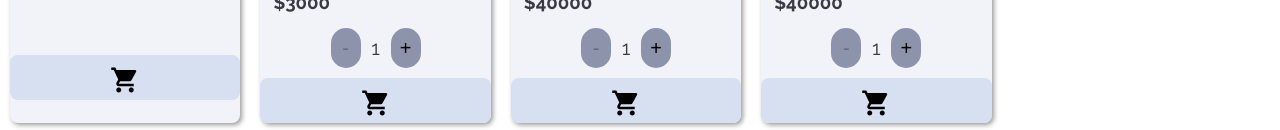
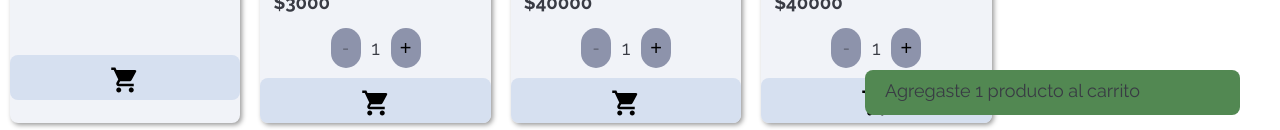
Before and after one commit to GastonLell/coder-tienda, a React (Create React App) app: page / in a window 1280 px wide. Both pictures are taken after a click on the button 125 px from the left and 752 px from the top of the page. Shown: the part 675-805 px from the top of the page. Built offline with nearby package versions, Linux system fonts and the light colour scheme.

Commit message:
alert compra estilos

```diff
--- a/src/assets/imagenes/aProductos.js
+++ b/src/assets/imagenes/aProductos.js
@@ -5,25 +5,29 @@ let aProductos = [
         nombreProducto: "Guitarra",
         precioProducto: 7000,
         imagenProducto: imagenPrueba,
-        detalleProducto: "Este seria el detalle del producto"
+        detalleProducto: "Este seria el detalle del producto",
+        stock: 5
     },
     {
         nombreProducto: "Ukelele",
         precioProducto: 3000,
         imagenProducto: null,
-        detalleProducto: "Este seria el detalle del producto"
+        detalleProducto: "Este seria el detalle del producto",
+        stock: 7
     },
     {
         nombreProducto: "Piano",
         precioProducto: 40000,
         imagenProducto: null,
-        detalleProducto: "Este seria el detalle del producto"
+        detalleProducto: "Este seria el detalle del producto",
+        stock: 1
     },
     {
         nombreProducto: "Piano",
         precioProducto: 40000,
         imagenProducto: null,
-        detalleProducto: "Este seria el detalle del producto"
+        detalleProducto: "Este seria el detalle del producto",
+        stock: 3
     }
 ]
 export default aProductos;
--- a/src/components/global/ItemListContainer/CountContainer.jsx
+++ b/src/components/global/ItemListContainer/CountContainer.jsx
@@ -1,4 +1,4 @@
-import {Contador} from './Style';
+import {Contador, AlertMessage} from './Style';
 
 const ContadorProductos = ({handleClickSubst, handleClickAdd, count}) => {
 
--- a/src/components/global/ItemListContainer/Item.jsx
+++ b/src/components/global/ItemListContainer/Item.jsx
@@ -1,23 +1,31 @@
 import {useState} from 'react';
-import {ItemStyle} from './Style';
+import {ItemStyle, AlertMessage} from './Style';
 import CountContainer from './CountContainer';
 import AddToCart from './AddToCart';
 
-const Item = ({producto, precio, descripcion, imagenProducto}) => {
+const Item = ({producto, precio, descripcion, imagenProducto, stock}) => {
+
     //estado del contador
     const [count, setCount] = useState(1);
+    // estado mensajes
+    const [message, setMessage] = useState({});
 
     //funciones de botones contador
     const handleClickSubst = () => {
         setCount(count -1);
     }
-
     const handleClickAdd = () => {
         setCount(count + 1);
     }
 
+    //mensaje de agregar al al carrito
+
     const handleClickCart = () => {
-        alert(`agregaste ${count} productos al carrito`);
+        setMessage({
+            type: 'success',
+            text: count === 1 ? `Agregaste ${count} producto al carrito` : `Agregaste ${count} productos al carrito`
+        })
+        setTimeout(() => setMessage({}), 10000)
     }
 
     return(
@@ -28,8 +36,16 @@ const Item = ({producto, precio, descripcion, imagenProducto}) => {
                 <h5 className="detalle-producto" >{descripcion}</h5>
                 <h3 className="detalle-producto" >${precio}</h3>
             </div>
-            <CountContainer handleClickSubst={handleClickSubst} handleClickAdd={handleClickAdd} count={count} />
+            <CountContainer handleClickSubst={handleClickSubst} handleClickAdd={handleClickAdd} count={count} stock={stock} />
             <AddToCart handleClickCart={handleClickCart} />
+            {
+                message.text &&
+                    <AlertMessage>
+                        {message.text}
+                    </AlertMessage>
+
+            }
+
         </ItemStyle>
     )
 }
--- a/src/components/global/ItemListContainer/ItemList.jsx
+++ b/src/components/global/ItemListContainer/ItemList.jsx
@@ -9,7 +9,12 @@ const ItemList = ({categoria}) => {
             <Subtitle>{categoria}</Subtitle>
             <div className="productos">
             {
-                aProductos.map(producto =>  <Item producto={producto.nombreProducto} precio={producto.precioProducto} descripcion={producto.detalleProducto} imagenProducto={producto.imagenProducto} /> )
+                aProductos.map(producto =>  <Item producto={producto.nombreProducto}
+                                                precio={producto.precioProducto}
+                                                descripcion={producto.detalleProducto}
+                                                imagenProducto={producto.imagenProducto}
+                                                stock={producto.stock}
+                                                /> )
             }
             </div>
         </ItemListStyle>
--- a/src/components/global/ItemListContainer/Style.jsx
+++ b/src/components/global/ItemListContainer/Style.jsx
@@ -1,5 +1,6 @@
 import styled from 'styled-components';
 import { Colores, Fuentes } from '../../utils/Constants';
+import {ModalStyled} from '../Modal/StyledModal';
 
 export const Subtitle = styled.h2 `
     font-size: 30px;
@@ -78,3 +79,14 @@ export const AddCart = styled.button`
     font-size: 30px;
     background-color: ${Colores.colorTres}
 `
+export const AlertMessage = styled(ModalStyled)`
+
+    background-color: #528852;
+    position: fixed;
+    bottom: 10px;
+    right: 40px;
+    height: 45px;
+    font-size: 18px;
+    border-radius: 8px;
+
+`
--- a/src/components/global/Modal/Modal.jsx
+++ b/src/components/global/Modal/Modal.jsx
@@ -1,10 +1,10 @@
 import React from 'react';
 import {ModalStyled} from './StyledModal';
 
-const Modal = ({children, ClassStyle}) => {
+const Modal = ({children}) => {
 
     return(
-        <ModalStyled className={ClassStyle}>
+        <ModalStyled >
             {children}
         </ModalStyled>
     )
--- a/src/components/global/Modal/StyledModal.jsx
+++ b/src/components/global/Modal/StyledModal.jsx
@@ -4,9 +4,6 @@ import {Colores} from '../../utils/Constants';
 export const ModalStyled = styled.span `
     height: 90vh;
     width: 375px;
-    position: absolute;
-    top: 0;
-    right: 0;
     background: ${Colores.colorCuatro};
     border-radius: 10px 0px 10px 10px;
     padding: 10px 20px;
```
Also changed, not shown: 1 other file (tests, documents, lock files or other folders).
